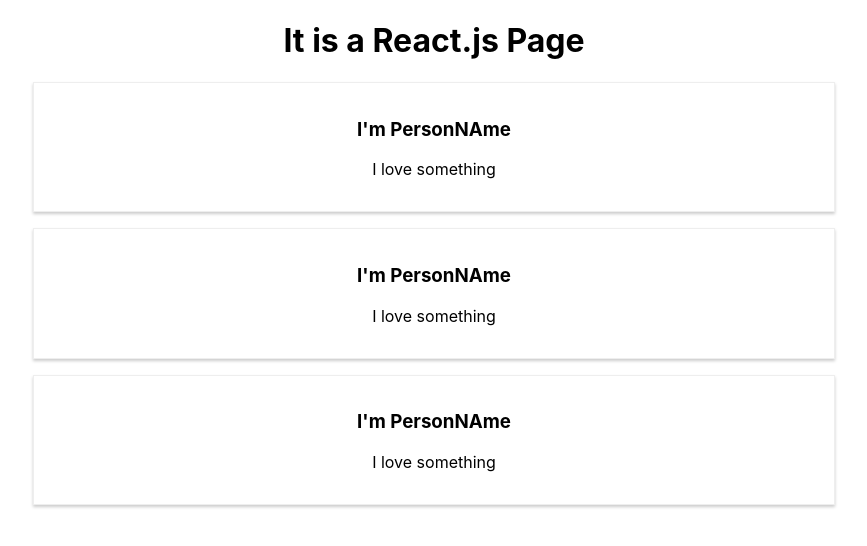
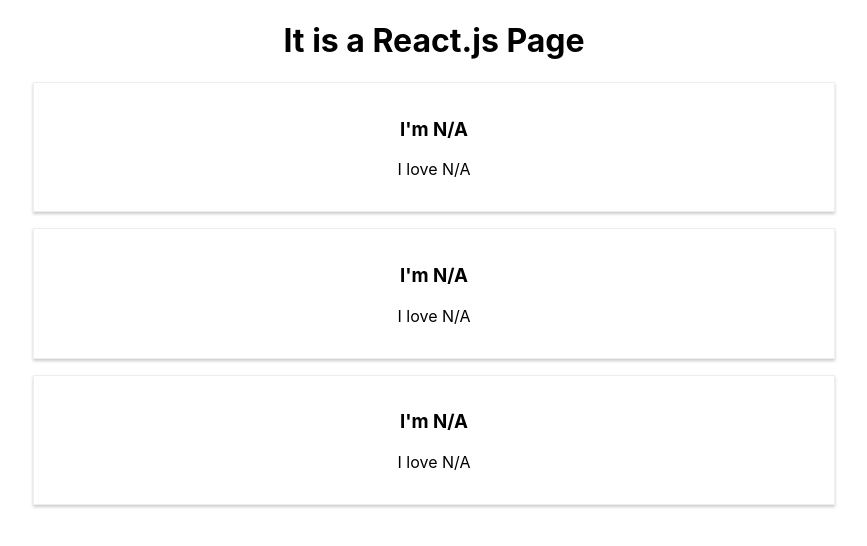
Before and after one commit to amrable/React-Beginner, a React (Create React App) app in the folder firstpage/: page / in a window 1280 px wide. Shown: the top 546 px of the page, without its empty margins (206-1073 px from the left). Built offline with nearby package versions, Linux system fonts and the light colour scheme.

Commit message:
add state to our components

```diff
--- a/firstpage/src/App.js
+++ b/firstpage/src/App.js
@@ -1,19 +1,35 @@
-import React from 'react';
+import React, {Component} from 'react';
 import './App.css';
 import Person from './Person/Person';
 
-function App() {
-  return (
-      <div className="App">
+class App extends Component {
 
-      <h1> It is a React.js Page</h1>
-      <Person />
-      <Person />
-      <Person />
+  state = {
 
+    persons: [
+      {
+        name: "N/A",
+        hobby: "N/A"
+      }, {
+        name: "N/A",
+        hobby: "N/A"
+      }, {
+        name: "N/A",
+        hobby: "N/A"
+      }
+    ]
 
-    </div>
-  );
+  };
+
+  render() {
+    return (<div className="App">
+      <h1>It is a React.js Page</h1>
+      <Person name={this.state.persons[0].name} hobby={this.state.persons[0].hobby}/>
+      <Person name={this.state.persons[1].name} hobby={this.state.persons[1].hobby}/>
+      <Person name={this.state.persons[2].name} hobby={this.state.persons[2].hobby}/>
+    </div>);
+  }
+
 }
 
 export default App;
--- a/firstpage/src/Person/Person.js
+++ b/firstpage/src/Person/Person.js
@@ -1,13 +1,13 @@
 import React from 'react';
 import './Person.css';
 
-const person = () => {
+const person = (props) => {
 
   return (
     <div className="Person">
 
-      <h3>I'm PersonNAme</h3>
-      <p>I love something </p>
+      <h3>I'm {props.name}</h3>
+      <p>I love {props.hobby} </p>
 
     </div>
   );
```
